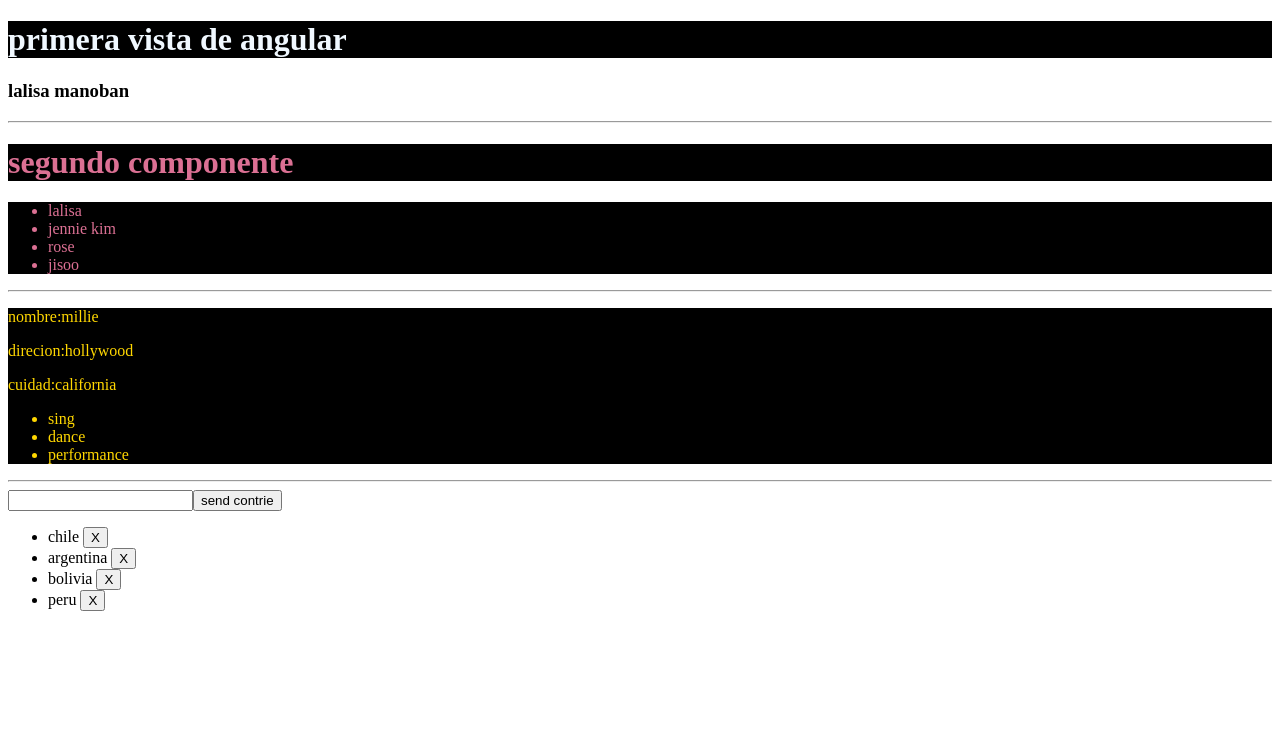
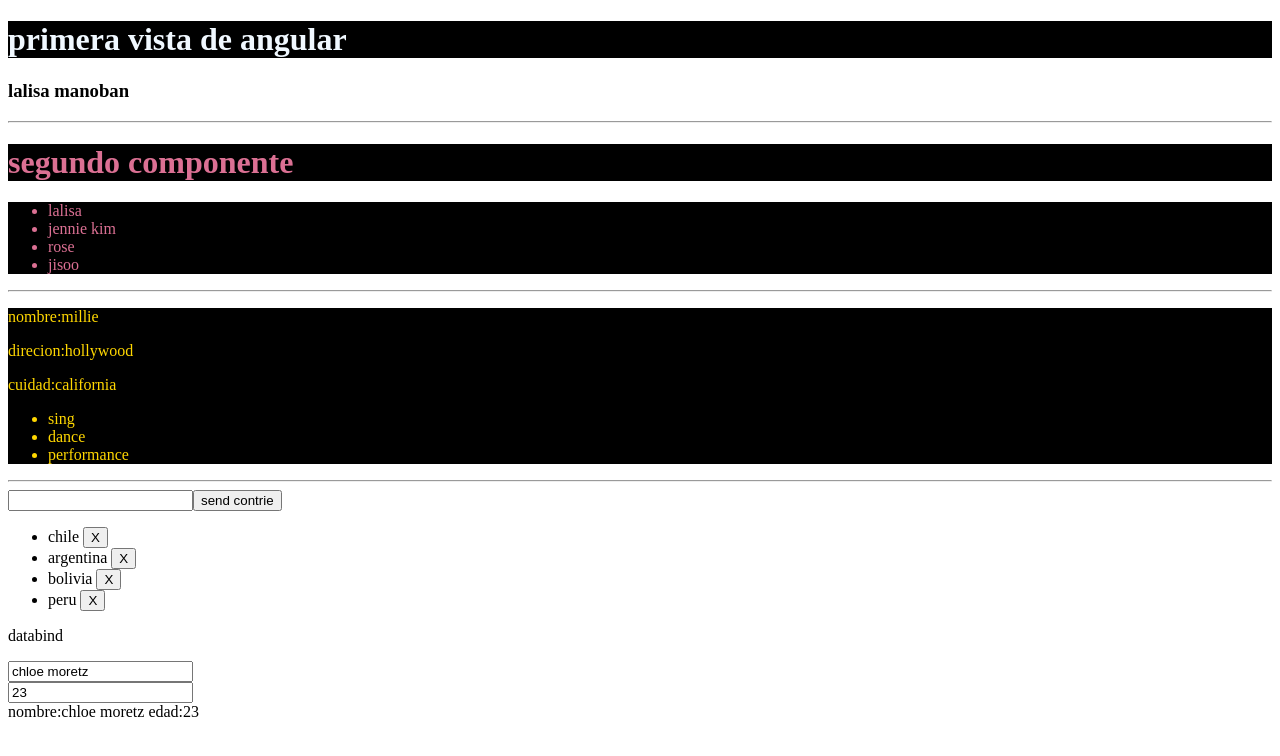
Before and after one commit to cbustamante777duoc/angular-fazt-code, an Angular app: page / in a window 1280 px wide. Shown: the top 756 px of the page. Built offline with nearby package versions, Linux system fonts and the light colour scheme.

Commit message:
agrendo a componente de eventos databind

```diff
--- a/src/app/app.module.ts
+++ b/src/app/app.module.ts
@@ -1,5 +1,7 @@
 import { BrowserModule } from '@angular/platform-browser';
 import { NgModule } from '@angular/core';
+// modulo dataBind
+import { FormsModule } from '@angular/forms';
 
 import { AppComponent } from './app.component';
 import { HelloWord } from './primerComponente/primer.component';
@@ -16,7 +18,8 @@ import { EventosComponent } from './eventos/eventos.component';
     EventosComponent
   ],
   imports: [
-    BrowserModule
+    BrowserModule,
+    FormsModule
   ],
   providers: [],
   bootstrap: [AppComponent]
--- a/src/app/eventos/eventos.component.html
+++ b/src/app/eventos/eventos.component.html
@@ -20,3 +20,13 @@
   click on here
 </button>
 -->
+<div>
+<p>databind</p>
+<form >
+  <input type="text" name="name"  [(ngModel)]="name">
+  <br>
+  <input type="text" name="age" id="" [(ngModel)]="age">
+</form>
+nombre:{{name}}
+edad:{{age}}
+</div>
--- a/src/app/eventos/eventos.component.ts
+++ b/src/app/eventos/eventos.component.ts
@@ -7,6 +7,8 @@ import { Component, OnInit } from '@angular/core';
 })
 export class EventosComponent implements OnInit {
   paises: string[] = ['chile', 'argentina', 'bolivia', 'peru'];
+  name:string = 'chloe moretz';
+  age:number = 23;
 
   constructor() { }
 
@@ -18,6 +20,9 @@ export class EventosComponent implements OnInit {
   addContrie(newContrie) {
     // envio del valor del input
     this.paises.push(newContrie.value);
+    // limpia el input
+    newContrie.value = '';
+    newContrie.focus();
 
     // evitar que recarge la pagina
     return false;
```
